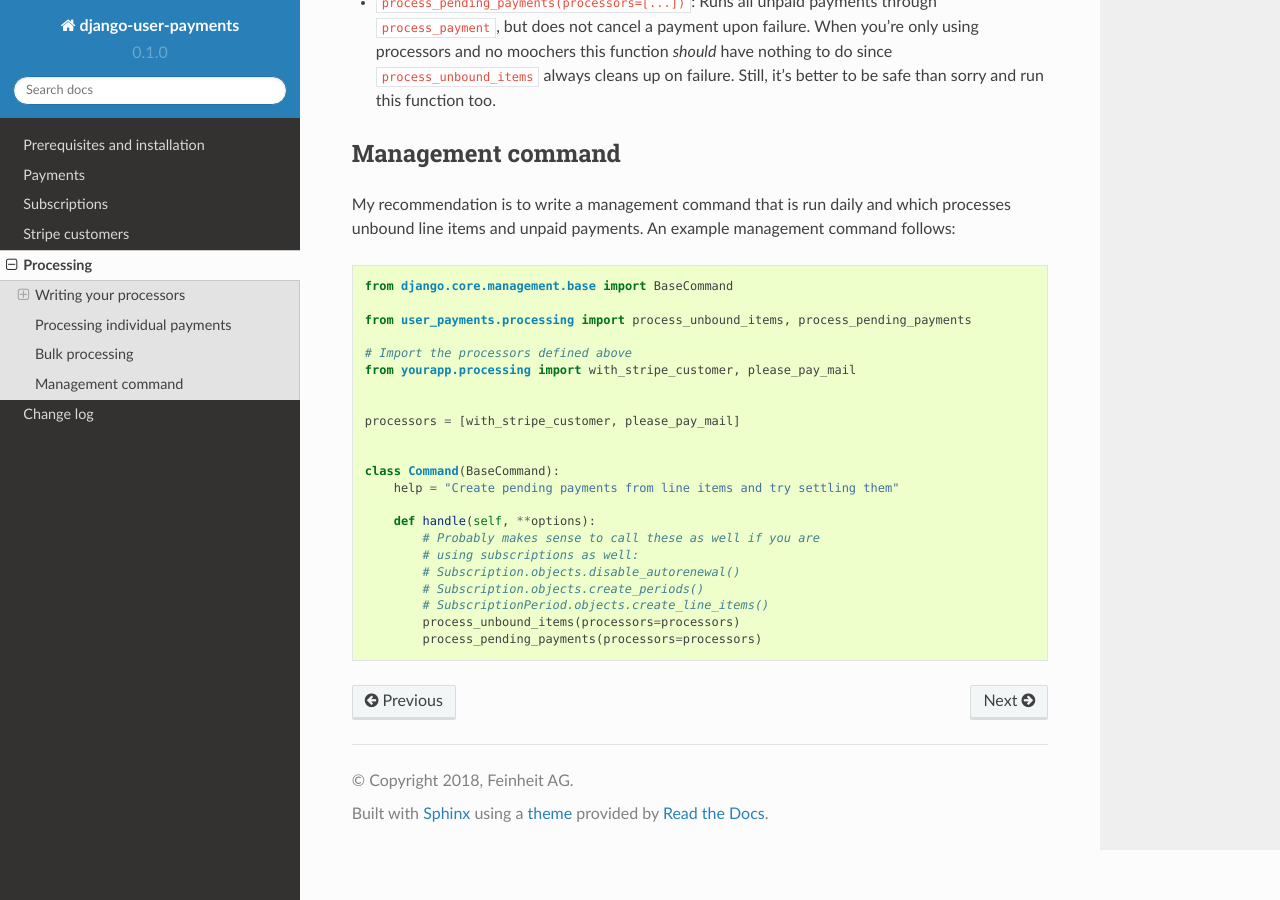
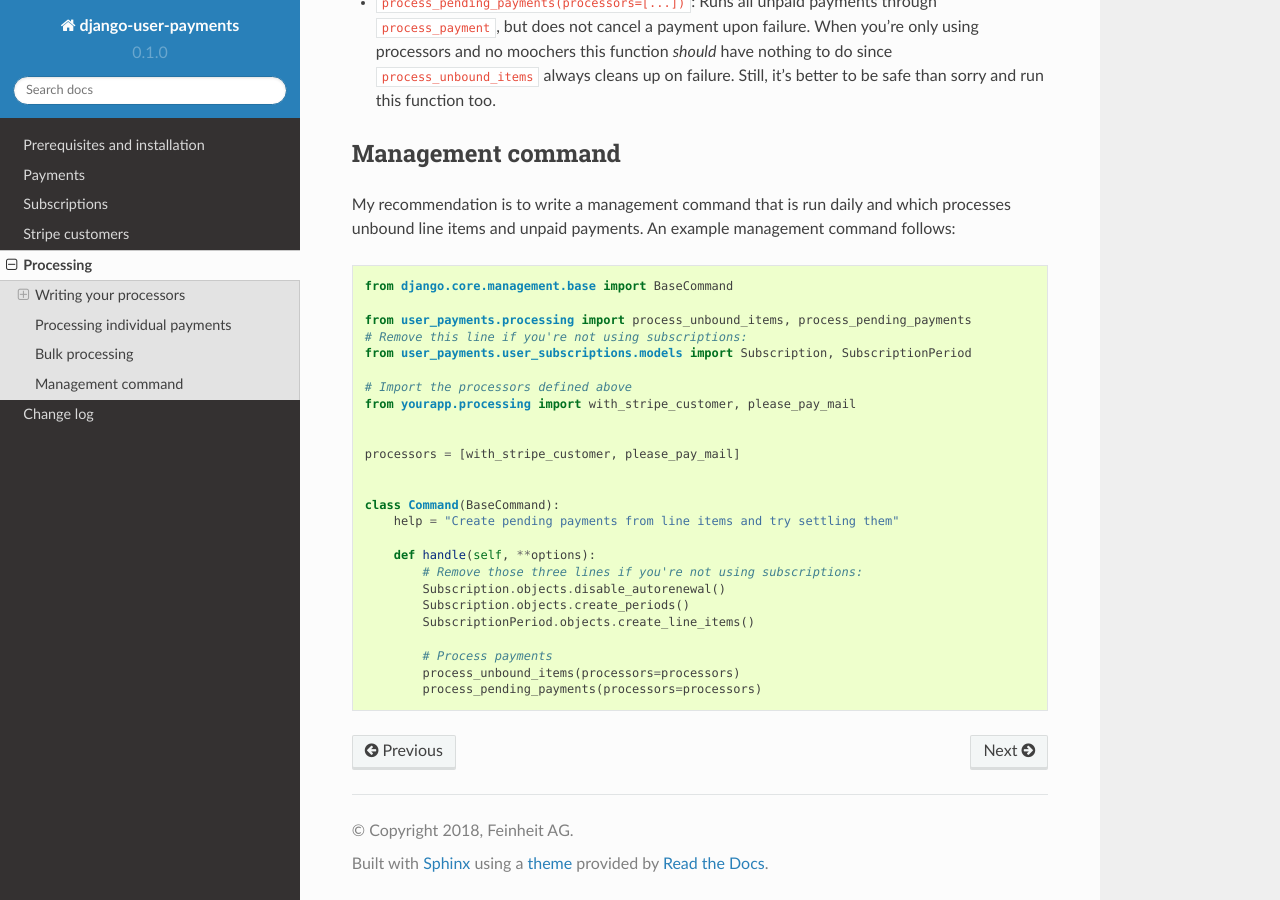
Before and after one commit to matthiask/django-user-payments, a Sphinx documentation site: the page built from docs/processing.rst, in a window 1280 px wide and 900 px high, scrolled down 2735 px. Built offline with Sphinx 7.4.7 and the Read the Docs theme 2.0.0, drawn with Linux system fonts in a browser that asks for light colours.

Commit message:
More realistic management command

```diff
--- a/docs/processing.rst
+++ b/docs/processing.rst
@@ -168,6 +168,8 @@ management command follows:
     from django.core.management.base import BaseCommand
 
     from user_payments.processing import process_unbound_items, process_pending_payments
+    # Remove this line if you're not using subscriptions:
+    from user_payments.user_subscriptions.models import Subscription, SubscriptionPeriod
 
     # Import the processors defined above
     from yourapp.processing import with_stripe_customer, please_pay_mail
@@ -180,10 +182,11 @@ management command follows:
         help = "Create pending payments from line items and try settling them"
 
         def handle(self, **options):
-            # Probably makes sense to call these as well if you are
-            # using subscriptions as well:
-            # Subscription.objects.disable_autorenewal()
-            # Subscription.objects.create_periods()
-            # SubscriptionPeriod.objects.create_line_items()
+            # Remove those three lines if you're not using subscriptions:
+            Subscription.objects.disable_autorenewal()
+            Subscription.objects.create_periods()
+            SubscriptionPeriod.objects.create_line_items()
+
+            # Process payments
             process_unbound_items(processors=processors)
             process_pending_payments(processors=processors)
--- a/docs/subscriptions.rst
+++ b/docs/subscriptions.rst
@@ -112,7 +112,7 @@ management command:
   keyword argument.
 
 The processing documentation contains a management command where those
-functions are commented out.
+functions are called in the recommended way and order.
 
 
 Closing notes
```
